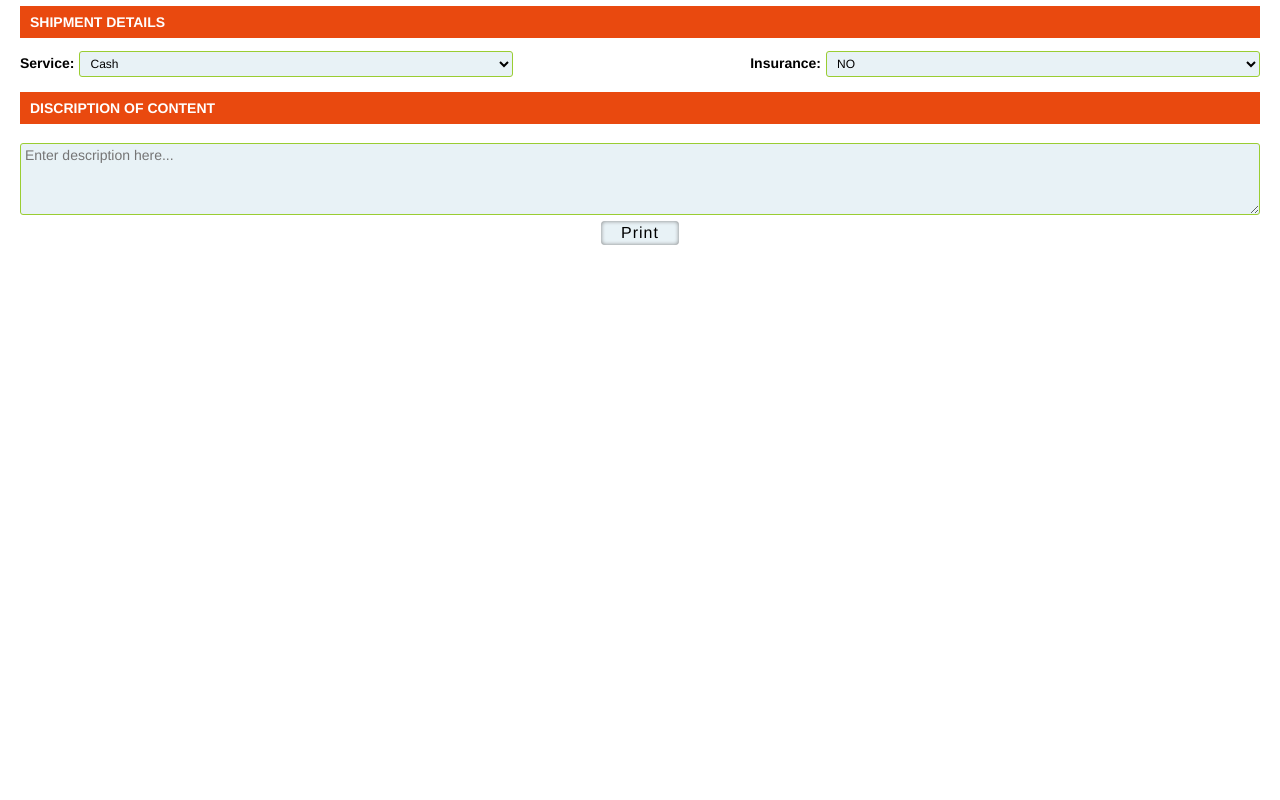
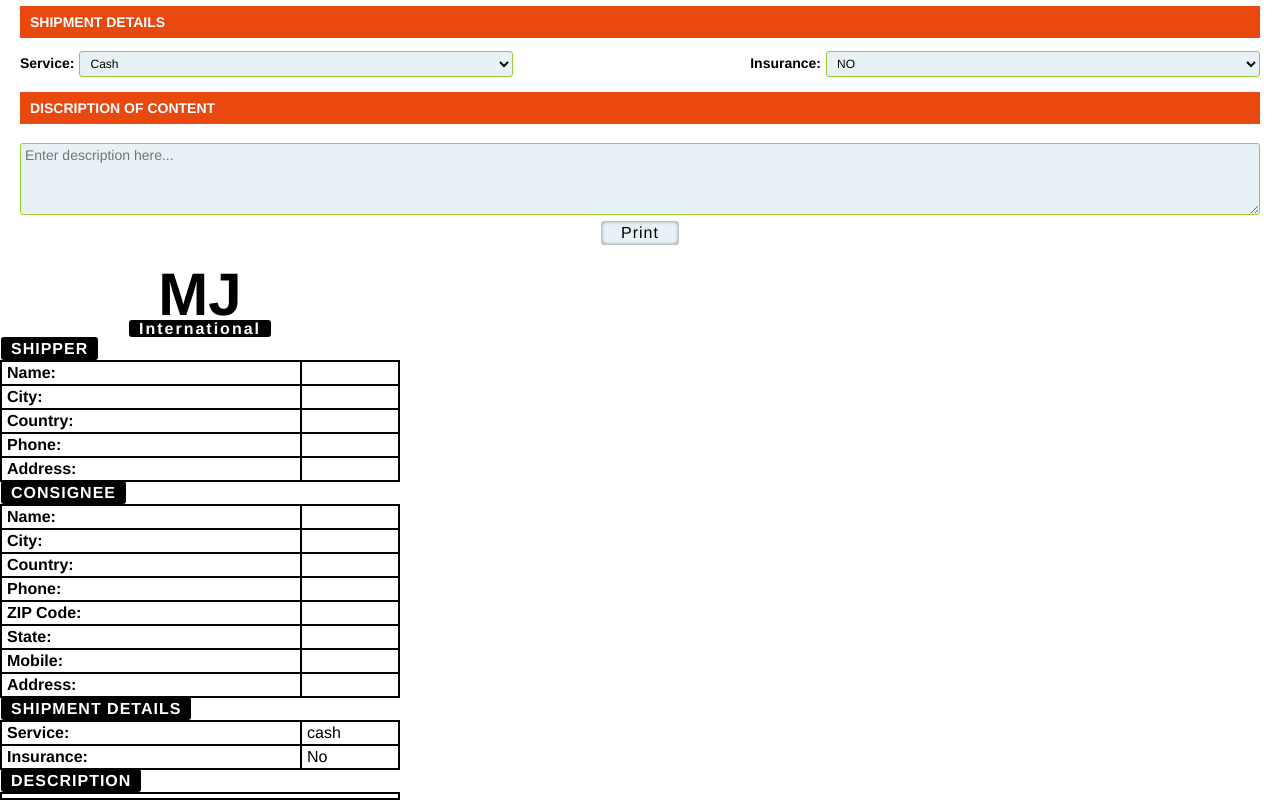
Before and after one commit to Fourelementx/MJinternational, a plain HTML site: page index.html in a window 1280 px wide. Shown: the part 487-1287 px from the top of the page. Before the commit the page ends 800 px from the top, so only its background shows below. Drawn offline with Linux system fonts and the light colour scheme.

Commit message:
Update index.html
3rd update

```diff
--- a/index.html
+++ b/index.html
@@ -332,10 +332,18 @@
             padding: 3px 10px;
             border-radius: 3px;
             letter-spacing:1px;
+            font-weight: bold;
+            border: none;
+        }
+        .bg-title{
+            border: none;
+            padding: 2px 0px;
+        }
 
-        }
-        table{
-            border-spacing: 10px;
+        tr td{
+            border: 2px solid black;
+            padding: 2px 5px;
+            border-collapse: collapse;
         }
         .arrow{
             cursor: pointer;
@@ -445,7 +453,8 @@
         @media screen {
             table {
                 width: 400px;
-                display: none;
+                border-collapse: collapse;
+                /* display: none;  */
             }
         }
         @media print {
@@ -455,6 +464,18 @@
 
             table {
                 display: block;
+                border-collapse: collapse;
+                width: 400px;
+            }
+            td{
+                border: 2px solid black;
+                padding: 2px 5px;
+            }
+            thead{
+                border-bottom: 20px solid transparent;
+            }
+            .bg-title{
+                padding-top: 10px;
             }
         }
 
@@ -574,15 +595,15 @@
     <table id="invoice" >
         <thead>
             <tr>
-                <td colspan="2" id="invoice-logo">
+                <th colspan="2" id="invoice-logo">
                     <h1>MJ</h1>
                     <small>International</small>
-                </td>
+                </th>
             </tr>
         </thead>
         <tbody>
             <tr>
-                <td class="title-bg">SHIPPER</td>
+                <td class="bg-title"><span class="title-bg">SHIPPER</span></td>
             </tr>
             <tr>
                 <td><strong>Name: </strong></td>
@@ -605,7 +626,7 @@
                 <td id="shipper_address_inv"></td>
             </tr>
             <tr>
-                <td class="title-bg">CONSIGNEE</td>
+                <td class="bg-title"><span class="title-bg">CONSIGNEE</span></td>
             </tr>
             <tr>
                 <td><strong>Name: </strong></td>
@@ -640,7 +661,7 @@
                 <td id="consignee_address_inv"></td>
             </tr>
             <tr>
-                <td colspan="2" ><span class="title-bg">SHIPMENT DETAILS</span></td>
+                <td colspan="2" class="bg-title"><span class="title-bg">SHIPMENT DETAILS</span></td>
             </tr>
             <tr>
                 <td><strong>Service: </strong></td>
@@ -651,7 +672,7 @@
                 <td id="select_insurance_inv">No</td>
             </tr>
             <tr>
-                <td class="title-bg">DESCRIPTION</td>
+                <td class="bg-title"><span  class="title-bg">DESCRIPTION</span></td>
             </tr>
             <tr>
                 <td colspan="2" id="input_description_inv"></td>
```
